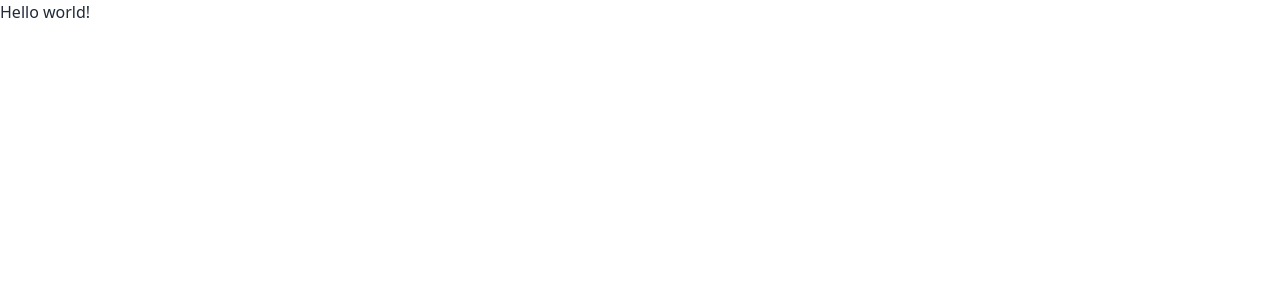
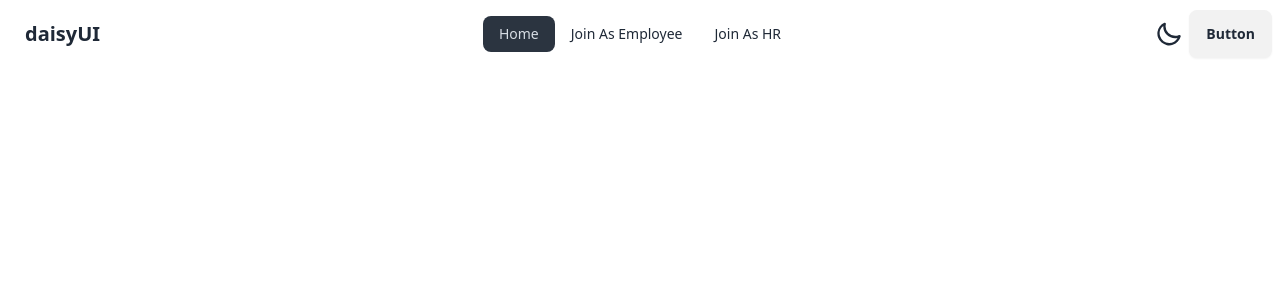
Before and after one commit to sadek1999/Asset, a React (Vite) app: page / in a window 1280 px wide. Shown: the top 300 px of the page. Built offline with nearby package versions, Linux system fonts and the light colour scheme.

Commit message:
set the theme changeing button

```diff
--- /dev/null
+++ b/src/Layout/Main.jsx
@@ -0,0 +1,17 @@
+import { Outlet } from "react-router-dom";
+import Navbar from "../Share/Navbar/Navbar";
+import Footer from "../Share/Footer/Footer";
+
+
+const Main = () => {
+    return (
+        <div>
+            <Navbar></Navbar>
+            <Outlet></Outlet>
+            <Footer></Footer>
+
+        </div>
+    );
+};
+
+export default Main;
--- /dev/null
+++ b/src/Pages/Home/Home/Home.jsx
@@ -0,0 +1,11 @@
+
+
+const Home = () => {
+    return (
+        <div>
+
+        </div>
+    );
+};
+
+export default Home;
--- /dev/null
+++ b/src/Share/Footer/Footer.jsx
@@ -0,0 +1,10 @@
+
+const Footer = () => {
+    return (
+        <div>
+
+        </div>
+    );
+};
+
+export default Footer;
--- a/src/Share/Navbar/Navbar.jsx
+++ b/src/Share/Navbar/Navbar.jsx
@@ -1,6 +1,32 @@
+import { useEffect, useState } from "react";
+import { NavLink } from "react-router-dom";
 
 
 const Navbar = () => {
+    const [theme, settheme] = useState(localStorage.getItem('theme') ? localStorage.getItem('theme') : 'light')
+
+    const link = <>
+        <li><NavLink to={"/"}>Home</NavLink></li>
+        <li><NavLink to={"/empoloyee"}>Join As Employee</NavLink></li>
+        <li><NavLink to={"/hr"}>Join As HR</NavLink></li>
+    </>
+
+
+    useEffect(() => {
+        localStorage.setItem('theme', theme);
+        const localtheme = localStorage.getItem('theme');
+        document.querySelector('html').setAttribute('data-theme', localtheme)
+    }, [theme])
+
+    const handlTheme = e => {
+        if (e.target.checked) {
+            settheme('dark')
+        }
+        else {
+            settheme('light')
+        }
+    }
+
     return (
         <nav>
             <div className="navbar bg-base-100">
@@ -10,35 +36,32 @@
                             <svg xmlns="http://www.w3.org/2000/svg" className="h-5 w-5" fill="none" viewBox="0 0 24 24" stroke="currentColor"><path strokeLinecap="round" strokeLinejoin="round" strokeWidth="2" d="M4 6h16M4 12h8m-8 6h16" /></svg>
                         </label>
                         <ul tabIndex={0} className="menu menu-sm dropdown-content mt-3 z-[1] p-2 shadow bg-base-100 rounded-box w-52">
-                            <li><a>Item 1</a></li>
-                            <li>
-                                <a>Parent</a>
-                                <ul className="p-2">
-                                    <li><a>Submenu 1</a></li>
-                                    <li><a>Submenu 2</a></li>
-                                </ul>
-                            </li>
-                            <li><a>Item 3</a></li>
+                            {link}
                         </ul>
                     </div>
                     <a className="btn btn-ghost text-xl">daisyUI</a>
                 </div>
                 <div className="navbar-center hidden lg:flex">
                     <ul className="menu menu-horizontal px-1">
-                        <li><a>Item 1</a></li>
-                        <li tabIndex={0}>
-                            <details>
-                                <summary>Parent</summary>
-                                <ul className="p-2">
-                                    <li><a>Submenu 1</a></li>
-                                    <li><a>Submenu 2</a></li>
-                                </ul>
-                            </details>
-                        </li>
-                        <li><a>Item 3</a></li>
+                        {link}
                     </ul>
                 </div>
                 <div className="navbar-end">
+
+
+                    <label className="swap swap-rotate">
+
+                        {/* this hidden checkbox controls the state */}
+                        <input type="checkbox" onChange={handlTheme} />
+
+                        {/* sun icon */}
+                        <svg className="swap-on fill-current w-10 h-7" xmlns="http://www.w3.org/2000/svg" viewBox="0 0 24 24"><path d="M5.64,17l-.71.71a1,1,0,0,0,0,1.41,1,1,0,0,0,1.41,0l.71-.71A1,1,0,0,0,5.64,17ZM5,12a1,1,0,0,0-1-1H3a1,1,0,0,0,0,2H4A1,1,0,0,0,5,12Zm7-7a1,1,0,0,0,1-1V3a1,1,0,0,0-2,0V4A1,1,0,0,0,12,5ZM5.64,7.05a1,1,0,0,0,.7.29,1,1,0,0,0,.71-.29,1,1,0,0,0,0-1.41l-.71-.71A1,1,0,0,0,4.93,6.34Zm12,.29a1,1,0,0,0,.7-.29l.71-.71a1,1,0,1,0-1.41-1.41L17,5.64a1,1,0,0,0,0,1.41A1,1,0,0,0,17.66,7.34ZM21,11H20a1,1,0,0,0,0,2h1a1,1,0,0,0,0-2Zm-9,8a1,1,0,0,0-1,1v1a1,1,0,0,0,2,0V20A1,1,0,0,0,12,19ZM18.36,17A1,1,0,0,0,17,18.36l.71.71a1,1,0,0,0,1.41,0,1,1,0,0,0,0-1.41ZM12,6.5A5.5,5.5,0,1,0,17.5,12,5.51,5.51,0,0,0,12,6.5Zm0,9A3.5,3.5,0,1,1,15.5,12,3.5,3.5,0,0,1,12,15.5Z" /></svg>
+
+                        {/* moon icon */}
+                        <svg className="swap-off fill-current w-10 h-7" xmlns="http://www.w3.org/2000/svg" viewBox="0 0 24 24"><path d="M21.64,13a1,1,0,0,0-1.05-.14,8.05,8.05,0,0,1-3.37.73A8.15,8.15,0,0,1,9.08,5.49a8.59,8.59,0,0,1,.25-2A1,1,0,0,0,8,2.36,10.14,10.14,0,1,0,22,14.05,1,1,0,0,0,21.64,13Zm-9.5,6.69A8.14,8.14,0,0,1,7.08,5.22v.27A10.15,10.15,0,0,0,17.22,15.63a9.79,9.79,0,0,0,2.1-.22A8.11,8.11,0,0,1,12.14,19.73Z" /></svg>
+
+                    </label>
+
                     <a className="btn">Button</a>
                 </div>
             </div>
--- a/src/main.jsx
+++ b/src/main.jsx
@@ -14,7 +14,7 @@
 
 ReactDOM.createRoot(document.getElementById('root')).render(
   <React.StrictMode>
-    <div>
+    <div className='max-w-7xl mx-auto'>
     <RouterProvider router={router} />
     </div>
 
```
Also changed, not shown: src/Routs/Routs.jsx (+10 -1 lines).
